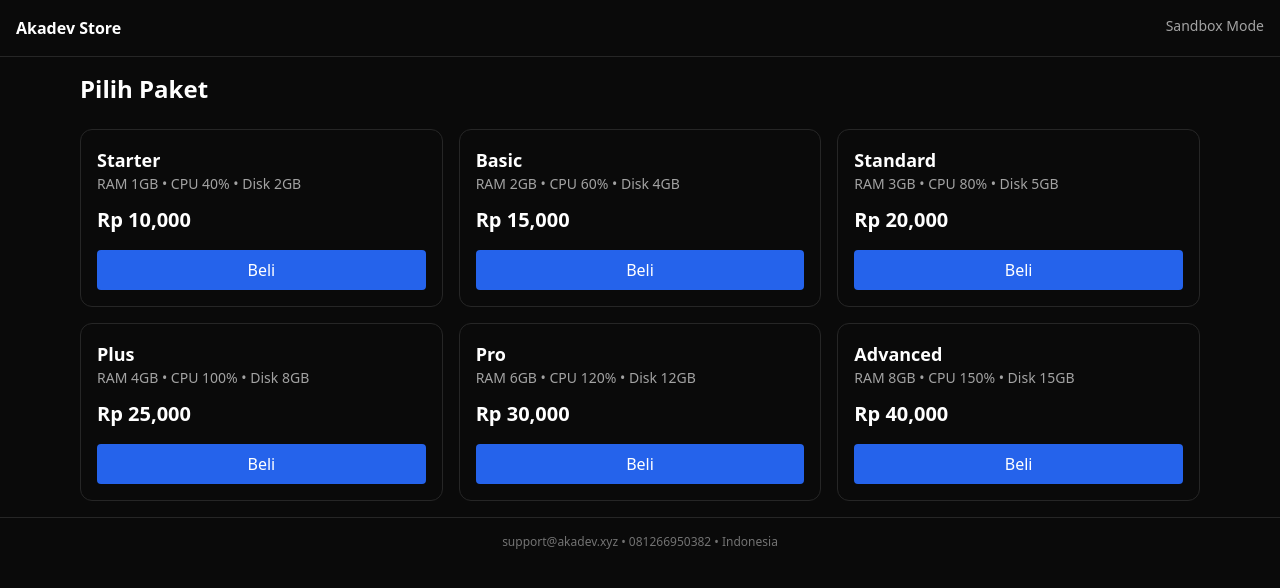
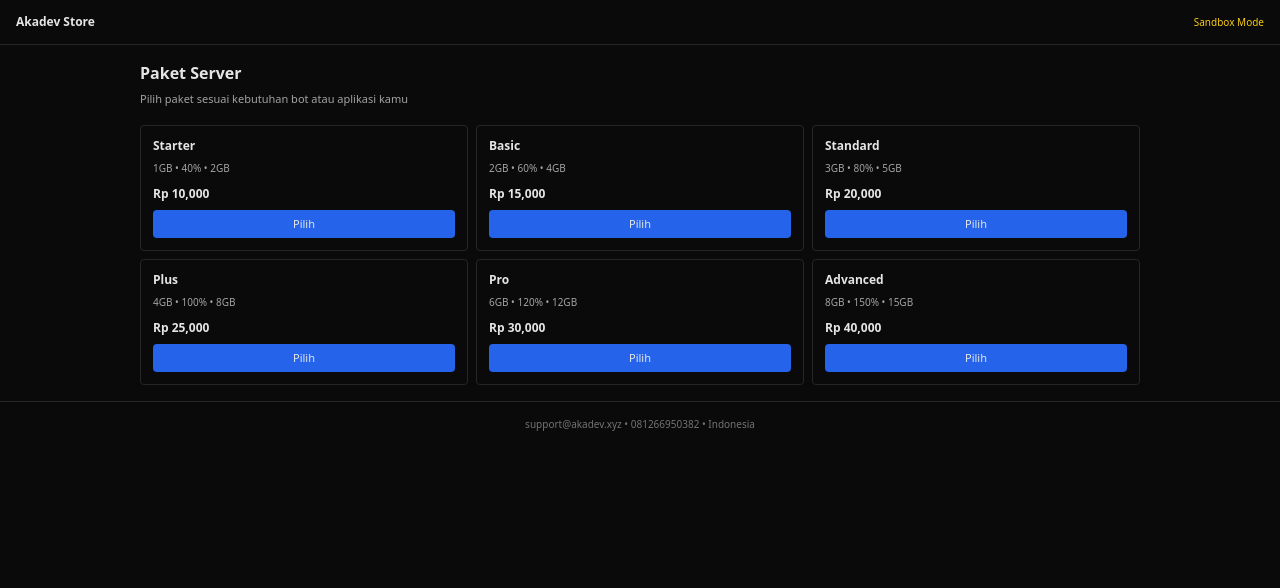
Before and after one commit to akaanakbaik/startup-tes, a React (Vite) app: page / in a window 1280 px wide. Shown: the top 588 px of the page. Built offline with nearby package versions, Linux system fonts and the light colour scheme.

Commit message:
Update App.jsx

```diff
--- a/src/App.jsx
+++ b/src/App.jsx
@@ -1,55 +1,48 @@
 import { useState, useEffect } from "react"
 
-const products = [
-  { name: "Starter", price: 10000, ram: "1GB", cpu: "40%", disk: "2GB" },
-  { name: "Basic", price: 15000, ram: "2GB", cpu: "60%", disk: "4GB" },
-  { name: "Standard", price: 20000, ram: "3GB", cpu: "80%", disk: "5GB" },
-  { name: "Plus", price: 25000, ram: "4GB", cpu: "100%", disk: "8GB" },
-  { name: "Pro", price: 30000, ram: "6GB", cpu: "120%", disk: "12GB" },
-  { name: "Advanced", price: 40000, ram: "8GB", cpu: "150%", disk: "15GB" }
+const plans = [
+  { name:"Starter", price:10000, ram:"1GB", cpu:"40%", disk:"2GB" },
+  { name:"Basic", price:15000, ram:"2GB", cpu:"60%", disk:"4GB" },
+  { name:"Standard", price:20000, ram:"3GB", cpu:"80%", disk:"5GB" },
+  { name:"Plus", price:25000, ram:"4GB", cpu:"100%", disk:"8GB" },
+  { name:"Pro", price:30000, ram:"6GB", cpu:"120%", disk:"12GB" },
+  { name:"Advanced", price:40000, ram:"8GB", cpu:"150%", disk:"15GB" }
 ]
 
-function App() {
-  const [selected, setSelected] = useState(null)
-  const [step, setStep] = useState("catalog")
-  const [email, setEmail] = useState("")
-  const [loading, setLoading] = useState(false)
-  const [qr, setQr] = useState("")
-  const [status, setStatus] = useState("Menunggu pembayaran")
-  const [notif, setNotif] = useState("")
-  const [orderId, setOrderId] = useState("")
+export default function App(){
+  const [step,setStep]=useState("catalog")
+  const [selected,setSelected]=useState(null)
+  const [email,setEmail]=useState("")
+  const [method,setMethod]=useState("")
+  const [loading,setLoading]=useState(false)
+  const [notif,setNotif]=useState("")
+  const [qr,setQr]=useState("")
+  const [orderId,setOrderId]=useState("")
+  const [status,setStatus]=useState("Menunggu pembayaran")
 
-  const handleBuy = (item) => {
-    setSelected(item)
-    setStep("checkout")
-  }
-
-  const createPayment = async () => {
-    if (!email) {
-      setNotif("Email wajib diisi")
-      return
-    }
+  const createPayment=async()=>{
+    if(!email) return setNotif("Email wajib diisi")
+    if(!method) return setNotif("Pilih metode pembayaran")
 
     setLoading(true)
-    setNotif("Memproses transaksi...")
+    setNotif("Membuat transaksi...")
 
-    try {
-      const res = await fetch("/api/duitku-create", {
-        method: "POST",
-        headers: {
-          "Content-Type": "application/json"
-        },
-        body: JSON.stringify({
-          name: selected.name,
-          price: selected.price,
-          email
+    try{
+      const res=await fetch("/api/duitku-create",{
+        method:"POST",
+        headers:{ "Content-Type":"application/json" },
+        body:JSON.stringify({
+          name:selected.name,
+          price:selected.price,
+          email,
+          method
         })
       })
 
-      const data = await res.json()
+      const data=await res.json()
 
-      if (!data.success) {
-        setNotif(data.message || "Gagal membuat transaksi")
+      if(!data.success){
+        setNotif(data.message || "Transaksi gagal")
         setLoading(false)
         return
       }
@@ -57,164 +50,200 @@ function App() {
       setQr(data.qrString)
       setOrderId(data.merchantOrderId)
       setStep("payment")
-      setNotif("QR berhasil dibuat")
-    } catch (e) {
-      setNotif("Terjadi kesalahan server")
+      setNotif("Transaksi dibuat")
+
+    }catch{
+      setNotif("Server error")
     }
 
     setLoading(false)
   }
 
-  useEffect(() => {
-    if (step === "payment" && orderId) {
-      const interval = setInterval(async () => {
-        try {
-          const res = await fetch("/api/duitku-status", {
-            method: "POST",
-            headers: { "Content-Type": "application/json" },
-            body: JSON.stringify({ merchantOrderId: orderId })
+  useEffect(()=>{
+    if(step==="payment" && orderId){
+      const i=setInterval(async()=>{
+        try{
+          const r=await fetch("/api/duitku-status",{
+            method:"POST",
+            headers:{ "Content-Type":"application/json" },
+            body:JSON.stringify({ merchantOrderId:orderId })
           })
+          const d=await r.json()
+          if(d.statusCode==="00"){
+            setStatus("Pembayaran berhasil")
+            setNotif("Transaksi sukses")
+            clearInterval(i)
+          }
+        }catch{}
+      },5000)
+      return()=>clearInterval(i)
+    }
+  },[step,orderId])
 
-          const data = await res.json()
+  return(
+    <div className="bg-neutral-950 text-neutral-200 min-h-screen text-sm">
 
-          if (data.statusCode === "00") {
-            setStatus("Pembayaran berhasil")
-            setNotif("Transaksi berhasil diverifikasi")
-            clearInterval(interval)
-          }
-        } catch {}
-      }, 5000)
-
-      return () => clearInterval(interval)
-    }
-  }, [step, orderId])
-
-  return (
-    <div className="min-h-screen bg-neutral-950 text-white">
-
-      <header className="border-b border-neutral-800 p-4 flex justify-between">
-        <div className="font-bold">Akadev Store</div>
-        <div className="text-sm text-neutral-400">Sandbox Mode</div>
+      <header className="border-b border-neutral-800 px-4 py-3 flex justify-between items-center">
+        <div className="font-semibold text-xs">Akadev Store</div>
+        <div className="text-[10px] text-yellow-400">Sandbox Mode</div>
       </header>
 
-      <main className="p-4 max-w-6xl mx-auto">
+      <div className="max-w-5xl mx-auto px-3 py-4">
 
         {notif && (
-          <div className="mb-4 p-3 rounded bg-blue-600 text-sm">
+          <div className="mb-3 text-[11px] bg-blue-600 px-3 py-2 rounded">
             {notif}
           </div>
         )}
 
-        {step === "catalog" && (
+        {step==="catalog" && (
           <div>
-            <h1 className="text-2xl font-bold mb-6">Pilih Paket</h1>
 
-            <div className="grid md:grid-cols-3 gap-4">
-              {products.map((p, i) => (
-                <div key={i} className="border border-neutral-800 rounded-xl p-4 hover:border-blue-500 transition">
+            <div className="mb-4">
+              <div className="text-base font-semibold mb-1">Paket Server</div>
+              <div className="text-[11px] text-neutral-400">
+                Pilih paket sesuai kebutuhan bot atau aplikasi kamu
+              </div>
+            </div>
 
-                  <div className="text-lg font-bold">{p.name}</div>
-                  <div className="text-neutral-400 text-sm mb-3">
-                    RAM {p.ram} • CPU {p.cpu} • Disk {p.disk}
+            <div className="grid grid-cols-2 md:grid-cols-3 gap-2">
+              {plans.map((p,i)=>(
+                <div key={i} className="border border-neutral-800 rounded p-3 hover:border-blue-500 transition">
+
+                  <div className="font-semibold text-xs mb-1">{p.name}</div>
+                  <div className="text-[10px] text-neutral-400 mb-2">
+                    {p.ram} • {p.cpu} • {p.disk}
                   </div>
 
-                  <div className="text-xl font-bold mb-4">
+                  <div className="font-semibold text-xs mb-2">
                     Rp {p.price.toLocaleString()}
                   </div>
 
                   <button
-                    onClick={() => handleBuy(p)}
-                    className="w-full bg-blue-600 py-2 rounded hover:bg-blue-700"
+                    onClick={()=>{ setSelected(p); setStep("checkout") }}
+                    className="w-full bg-blue-600 text-[11px] py-1 rounded"
                   >
-                    Beli
+                    Pilih
                   </button>
+
                 </div>
               ))}
             </div>
+
           </div>
         )}
 
-        {step === "checkout" && selected && (
-          <div className="max-w-lg mx-auto">
+        {step==="checkout" && selected && (
+          <div className="max-w-sm mx-auto">
 
-            <h2 className="text-xl font-bold mb-4">Checkout</h2>
+            <div className="mb-4">
+              <div className="font-semibold text-sm">Checkout</div>
+              <div className="text-[11px] text-neutral-400">
+                Lengkapi data untuk melanjutkan pembayaran
+              </div>
+            </div>
 
-            <div className="border border-neutral-800 p-4 rounded mb-4">
-              <div>{selected.name}</div>
-              <div className="text-sm text-neutral-400">
+            <div className="border border-neutral-800 p-3 rounded mb-3">
+              <div className="text-xs">{selected.name}</div>
+              <div className="text-[11px] text-neutral-400">
                 Rp {selected.price.toLocaleString()}
               </div>
             </div>
 
             <input
               type="email"
-              placeholder="Email kamu"
-              className="w-full p-3 rounded bg-neutral-900 border border-neutral-700 mb-4"
+              placeholder="Email"
+              className="w-full mb-2 p-2 rounded bg-neutral-900 border border-neutral-700 text-[11px]"
               value={email}
-              onChange={(e) => setEmail(e.target.value)}
+              onChange={e=>setEmail(e.target.value)}
             />
+
+            <div className="mb-3">
+              <div className="text-[11px] mb-1">Metode Pembayaran</div>
+
+              <div className="grid grid-cols-2 gap-2">
+
+                <button
+                  onClick={()=>setMethod("SP")}
+                  className={`p-2 border rounded text-[11px] ${method==="SP"?"border-blue-500":"border-neutral-700"}`}
+                >
+                  QRIS (Shopee)
+                </button>
+
+                <button
+                  onClick={()=>setMethod("NQ")}
+                  className={`p-2 border rounded text-[11px] ${method==="NQ"?"border-blue-500":"border-neutral-700"}`}
+                >
+                  QRIS (Nobu)
+                </button>
+
+              </div>
+
+            </div>
 
             <button
               onClick={createPayment}
               disabled={loading}
-              className="w-full bg-green-600 py-3 rounded hover:bg-green-700"
+              className="w-full bg-green-600 py-2 text-[11px] rounded"
             >
-              {loading ? "Memproses..." : "Lanjut Pembayaran"}
+              {loading?"Processing...":"Bayar Sekarang"}
             </button>
 
             <button
-              onClick={() => setStep("catalog")}
-              className="w-full mt-2 border border-neutral-700 py-2 rounded"
+              onClick={()=>setStep("catalog")}
+              className="w-full mt-2 border border-neutral-700 py-1 text-[11px] rounded"
             >
               Kembali
             </button>
+
           </div>
         )}
 
-        {step === "payment" && (
-          <div className="max-w-md mx-auto text-center">
+        {step==="payment" && (
+          <div className="max-w-sm mx-auto text-center">
 
-            <h2 className="text-xl font-bold mb-4">Pembayaran QRIS</h2>
+            <div className="mb-3">
+              <div className="font-semibold text-sm">Pembayaran</div>
+              <div className="text-[11px] text-neutral-400">
+                Scan QR untuk melakukan pembayaran
+              </div>
+            </div>
 
-            <div className="bg-yellow-500 text-black p-3 rounded mb-4 text-sm">
-              Mode uji coba. Jangan lakukan pembayaran asli.
+            <div className="bg-yellow-500 text-black text-[10px] p-2 rounded mb-3">
+              Ini adalah mode uji coba. Jangan lakukan pembayaran nyata.
             </div>
 
             {qr && (
               <img
-                src={`https://api.qrserver.com/v1/create-qr-code/?data=${encodeURIComponent(qr)}&size=250x250`}
-                alt="QR"
-                className="mx-auto mb-4"
+                src={`https://api.qrserver.com/v1/create-qr-code/?data=${encodeURIComponent(qr)}&size=200x200`}
+                className="mx-auto mb-3"
               />
             )}
 
-            <div className="text-sm text-neutral-400 mb-2">
-              Scan menggunakan aplikasi e-wallet
+            <div className="text-[11px] text-neutral-400 mb-1">
+              Status Transaksi
             </div>
 
-            <div className="text-green-400 mb-4">{status}</div>
+            <div className="text-green-400 text-xs mb-3">
+              {status}
+            </div>
 
             <button
-              onClick={() => {
-                setStep("catalog")
-                setQr("")
-                setStatus("Menunggu pembayaran")
-              }}
-              className="w-full border border-neutral-700 py-2 rounded"
+              onClick={()=>{ setStep("catalog"); setQr(""); setStatus("Menunggu pembayaran") }}
+              className="w-full border border-neutral-700 py-1 text-[11px] rounded"
             >
-              Kembali ke Katalog
+              Kembali
             </button>
+
           </div>
         )}
 
-      </main>
+      </div>
 
-      <footer className="text-center text-xs text-neutral-500 p-4 border-t border-neutral-800">
+      <footer className="border-t border-neutral-800 text-center text-[10px] text-neutral-500 p-3">
         support@akadev.xyz • 081266950382 • Indonesia
       </footer>
 
     </div>
   )
 }
-
-export default App
```
